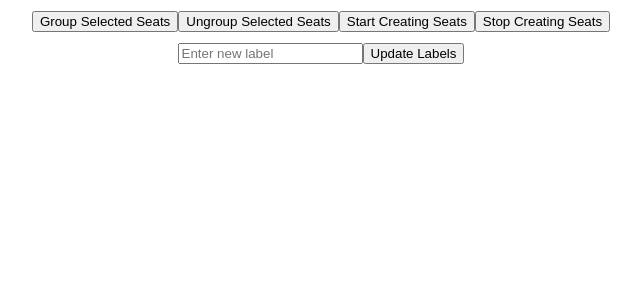
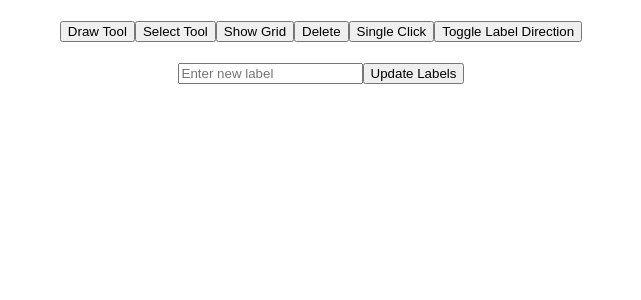
Before and after one commit to gihanmadhuwantha98/konva-seat-plan, a React (Create React App) app: page / in a window 1280 px wide. Shown: the top 300 px of the page, without its empty margins (319-960 px from the left). Built offline with nearby package versions, Linux system fonts and the light colour scheme.

Commit message:
Modifications

```diff
--- a/src/components/SeatPlan.jsx
+++ b/src/components/SeatPlan.jsx
@@ -13,8 +13,10 @@ import WheelchairIcon from "../assets/icons/wheeleChair_red_1.svg"; // Import yo
 const SeatPlan = () => {
   const [seats, setSeats] = useState([]);
   const [selectedSeatIds, setSelectedSeatIds] = useState([]);
-  const [seatCount, setSeatCount] = useState(0);
   const [isSelecting, setIsSelecting] = useState(false);
+  const [isCreatingSeats, setIsCreatingSeats] = useState(false);
+  const [isSingleSelect, setisSingleSelect] = useState(false);
+  const [gridVisible, setGridVisible] = useState(false);
   const [selectionRect, setSelectionRect] = useState({
     x: 0,
     y: 0,
@@ -24,8 +26,9 @@ const SeatPlan = () => {
   const [seatImage, setSeatImage] = useState(null);
   const [groups, setGroups] = useState([]); // To store created groups
   const [newLabel, setNewLabel] = useState("");
-  const [isCreatingSeats, setIsCreatingSeats] = useState(false); // State to track seat creation mode
   const [startPoint, setStartPoint] = useState(null);
+  const [activeTool, setActiveTool] = useState("select");
+  const [isLabelLeftToRight, setIsLabelLeftToRight] = useState(true);
 
   const transformerRef = useRef(null);
   const stageRef = useRef(null);
@@ -40,123 +43,154 @@ const SeatPlan = () => {
     }
   }, []);
 
+//   useEffect(() => {
+//     const stage = stageRef.current;
+//     const transformer = transformerRef.current;
+
+//     if (selectedSeatIds.length > 0 && transformer && stage) {
+//       // Collect all selected nodes (including seats in the same group)
+//       const selectedNodes = [];
+
+//       selectedSeatIds.forEach((id) => {
+//         const seatNode = stage.findOne(`#${id}`);
+
+//         if (seatNode) {
+//           // Check if the seat belongs to a group
+//           const seat = seats.find((seat) => seat.id === id);
+//           if (seat && seat.groupId) {
+//             // Find all seats in the same group
+//             const groupSeats = seats.filter((s) => s.groupId === seat.groupId);
+
+//             // Add all seats in the group to the selected nodes
+//             groupSeats.forEach((groupSeat) => {
+//               const groupSeatNode = stage.findOne(`#${groupSeat.id}`);
+//               if (groupSeatNode) {
+//                 selectedNodes.push(groupSeatNode);
+//               }
+//             });
+//           } else {
+//             // Add individual seat node if it doesn't belong to a group
+//             selectedNodes.push(seatNode);
+//           }
+//         }
+//       });
+//       console.log(selectedNodes)
+//       if (selectedNodes.length > 1) {
+//         // Set the transformer to the selected nodes
+//         transformer.nodes(selectedNodes);
+//         transformer.getLayer().batchDraw();
+//       }if (selectedNodes.length > 0) {
+//         // Set the transformer to the selected nodes
+//         transformer.nodes(selectedNodes);
+//        // transformer.getLayer().batchDraw();
+//       } else {
+//        // transformer.detach();
+//        // transformer.getLayer().batchDraw();
+//       }
+//     }
+//      else {
+// //transformer.detach();
+//      // transformer.getLayer().batchDraw();
+//     }
+//   }, [selectedSeatIds, seats]);
+
+  useEffect(() => {
+    const stage = stageRef.current;
+    const transformer = transformerRef.current;
+
+    if (selectedSeatIds.length > 0 && transformer && stage) {
+      const selectedNodes = selectedSeatIds.map((id) =>
+        stage.findOne(`#${id}`)
+      );
+      transformer.nodes(selectedNodes);
+      transformer.getLayer().batchDraw();
+    } else {
+      transformer.detach();
+      transformer.getLayer().batchDraw();
+    }
+  }, [selectedSeatIds]);
 
   // Function to dynamically create seats based on user input
-  const createSeats = () => {
-    const newSeats = [];
-    const seatWidth = 50;
-    const seatHeight = 50;
-    const gap = 20;
 
-    for (let i = 0; i < seatCount; i++) {
-      const seatId = i + 1;
-      newSeats.push({
-        id: `seat${i + 1}`,
-        x: 50 + (seatWidth + gap) * i,
-        y: 50,
-        width: seatWidth,
-        height: seatHeight,
-        image: seatImage,
-        seatType: "Standard",
-        groupId: null, // Initially, seats are not grouped
-        label: seatId,
-      });
-    }
-    setSeats((prevSeats) => [...prevSeats, ...newSeats]);
-  };
+  // const createSeats = () => {
+  //   const newSeats = [];
+  //   const seatWidth = 50;
+  //   const seatHeight = 50;
+  //   const gap = 20;
 
-  const handleGroupDragMove = (groupId) => {
-    const group = groups.find((g) => g.id === groupId);
+  //   for (let i = 0; i < seatCount; i++) {
+  //     const seatId = i + 1;
+  //     newSeats.push({
+  //       id: `seat${i + 1}`,
+  //       x: 50 + (seatWidth + gap) * i,
+  //       y: 50,
+  //       width: seatWidth,
+  //       height: seatHeight,
+  //       image: seatImage,
+  //       seatType: "Standard",
+  //       groupId: null, // Initially, seats are not grouped
+  //       label: seatId,
+  //     });
+  //   }
+  //   setSeats((prevSeats) => [...prevSeats, ...newSeats]);
+  // };
 
-    if (group) {
-      const groupNode = stageRef.current.findOne();
-      console.log(stageRef.current)
-      console.log(groupNode)
-      // Assuming you have a ref to the stage
-      if(groupNode){
-        const { x: groupX, y: groupY } = groupNode.getPosition();
-        const updatedSeats = seats.map((seat) => {
-          if (seat.groupId === groupId) {
-            const relativeX = seat.x - groupNode.oldX;
-            const relativeY = seat.y - groupNode.oldY;
-            return {
-              ...seat,
-              x: groupX + relativeX,
-              y: groupY + relativeY,
-            };
-          }
-          return seat;
-        });
+  // const groupSelectedSeats = () => {
+  //   if (selectedSeatIds.length > 0) {
+  //     const newGroupId = `group${groups.length + 1}`;
+  //     const group = {
+  //       id: newGroupId,
+  //       seatIds: [...selectedSeatIds],
+  //     };
 
-        setSeats(updatedSeats);
+  //     // Update seats with the new group ID
+  //     const updatedSeats = seats.map((seat) => {
+  //       if (selectedSeatIds.includes(seat.id)) {
+  //         return { ...seat, groupId: newGroupId };
+  //       }
+  //       return seat;
+  //     });
 
-        // Store the group's new position as oldX and oldY for reference
-        groupNode.oldX = groupX;
-        groupNode.oldY = groupY;
-      }
+  //     // Check if the seats being grouped already belong to an existing group
+  //     const existingGroups = groups.filter(
+  //       (g) => !g.seatIds.every((seatId) => selectedSeatIds.includes(seatId))
+  //     );
 
+  //     // Set groups to include the new group, without duplicating existing groups
+  //     setGroups([...existingGroups, group]);
 
-
-    }
-  };
-  // Function to group selected seats
-  const groupSelectedSeats = () => {
-    if (selectedSeatIds.length > 0) {
-      // Create a new group only if there are seats to group
-      const newGroupId = `group${groups.length + 1}`;
-      const group = {
-        id: newGroupId,
-        seatIds: [...selectedSeatIds],
-      };
-
-      // Update seats with the new group ID
-      const updatedSeats = seats.map((seat) => {
-        if (selectedSeatIds.includes(seat.id)) {
-          return { ...seat, groupId: newGroupId };
-        }
-        return seat;
-      });
-
-      // Check if the seats being grouped already belong to an existing group
-      const existingGroups = groups.filter(
-        (g) => !g.seatIds.every((seatId) => selectedSeatIds.includes(seatId))
-      );
-
-      // Set groups to include the new group, without duplicating existing groups
-      setGroups([...existingGroups, group]);
-
-      // Update seats state
-      setSeats(updatedSeats);
-      setSelectedSeatIds([]); // Clear selection after grouping
-    }
-  };
+  //     // Update seats state
+  //     setSeats(updatedSeats);
+  //     setSelectedSeatIds([]); // Clear selection after grouping
+  //   }
+  // };
 
   // Function to ungroup selected seats
-const ungroupSelectedSeats = () => {
-  if (selectedSeatIds.length > 0) {
-    const updatedSeats = [...seats]; // Create a copy of the seats array to avoid direct state mutation
+  // const ungroupSelectedSeats = () => {
+  //   if (selectedSeatIds.length > 0) {
+  //     const updatedSeats = [...seats]; // Create a copy of the seats array to avoid direct state mutation
 
-    // Loop through each seat and remove the groupId for selected seats
-    updatedSeats.forEach((seat) => {
-      if (selectedSeatIds.includes(seat.id)) {
-        seat.groupId = null; // Remove the groupId
-      }
-    });
+  //     // Loop through each seat and remove the groupId for selected seats
+  //     updatedSeats.forEach((seat) => {
+  //       if (selectedSeatIds.includes(seat.id)) {
+  //         seat.groupId = null; // Remove the groupId
 
-    // Update the seats state with the modified array
-    setSeats(updatedSeats);
+  //       }
+  //     });
 
-    // Remove groups that no longer have any seats
-    const updatedGroups = groups.filter(
-      (group) =>
-        !group.seatIds.every((seatId) => selectedSeatIds.includes(seatId))
-    );
+  //     // Update the seats state with the modified array
+  //     setSeats(updatedSeats);
 
-    setGroups(updatedGroups);
-    setSelectedSeatIds([]); // Clear selection after ungrouping
-  }
-};
+  //     // Remove groups that no longer have any seats
+  //     const updatedGroups = groups.filter(
+  //       (group) =>
+  //         !group.seatIds.every((seatId) => selectedSeatIds.includes(seatId))
+  //     );
 
+  //     setGroups(updatedGroups);
+  //     setSelectedSeatIds([]); // Clear selection after ungrouping
+  //   }
+  // };
 
   const updateSeatLabels = () => {
     const updatedSeats = seats.map((seat) =>
@@ -167,28 +201,54 @@ const ungroupSelectedSeats = () => {
     setNewLabel(""); // Clear the input field after updating
   };
 
+  const handleToggleLabelDirection = () => {
+    if (selectedSeatIds.length === 0) return;
+
+    const firstSeat = seats.find(seat => selectedSeatIds.includes(seat.id));
+    if (!firstSeat || !firstSeat.groupId) return;
+
+    const groupSeats = seats.filter(seat => seat.groupId === firstSeat.groupId);
+
+    const updatedSeats = groupSeats.map((seat, index) => {
+      const newLabel = isLabelLeftToRight ? `${index + 1}` : `${groupSeats.length - index}`;
+      return { ...seat, label: newLabel };
+    });
+
+    setSeats(prevSeats =>
+      prevSeats.map(seat =>
+        seat.groupId === firstSeat.groupId
+          ? updatedSeats.find(updatedSeat => updatedSeat.id === seat.id)
+          : seat
+      )
+    );
+
+    setIsLabelLeftToRight(!isLabelLeftToRight)
+  };
+
+  // const deleteSeat = () => {
+  //   if (selectedSeatIds !== null) {
+  //     setSeats((prevSeats) => prevSeats.filter((seat) => seat.id !== selectedSeatIds));
+  //     setSelectedSeatIds(null); // Clear selection after deletion
+  //   }
+  // };
+
   // Function to start selection
   const handleMouseDown = (e) => {
     if (e.target !== stageRef.current) return;
 
     const { x, y } = stageRef.current.getPointerPosition();
 
-    if (isCreatingSeats) {
+    if (activeTool === "draw") {
       // Start creating seats: initialize start point for dragging
       setStartPoint({ x, y });
-      setIsSelecting(true); // This will trigger seat creation on drag
-    } else {
+      setIsSelecting(true);
+      setIsCreatingSeats(true); // This will trigger seat creation on drag
+    } else if (activeTool === "select") {
       // Start selection process
       setSelectionRect({ x, y, width: 0, height: 0 });
       setIsSelecting(true);
       setStartPoint({ x, y });
     }
-    const seatNode = e.target;
-
-  // if (seatNode && seatNode.attrs.isSeat) {
-  //   // Disable dragging for the seat
-  //   seatNode.draggable(false);
-  // }
   };
 
   const handleMouseMove = (e) => {
@@ -197,7 +257,7 @@ const ungroupSelectedSeats = () => {
     const { x, y } = stageRef.current.getPointerPosition();
     const { x: startX, y: startY } = startPoint;
 
-    if (isCreatingSeats) {
+    if (activeTool === "draw") {
       const seatWidth = 50;
       const gap = 20;
 
@@ -216,8 +276,10 @@ const ungroupSelectedSeats = () => {
       const numSeats = Math.floor(distance / (seatWidth + gap));
 
       for (let i = 0; i <= numSeats; i++) {
-        const seatX = startX + (i * (seatWidth + gap)) * Math.cos(angle);
-        const seatY = startY + (i * (seatWidth + gap)) * Math.sin(angle);
+        const seatX = startX + i * (seatWidth + gap) * Math.cos(angle);
+        const seatY = startY + i * (seatWidth + gap) * Math.sin(angle);
+
+       // const label = isLabelLeftToRight ? `${i + 1}` : `${numSeats - i + 1}`;
 
         newSeats.push({
           id: `tempSeat-${Date.now()}-${i}`,
@@ -228,14 +290,15 @@ const ungroupSelectedSeats = () => {
           image: seatImage,
           seatType: "Standard",
           groupId: null,
-          label: `${i + 1}`,
+          label:i+1,
+          // label:label,
           isTemporary: true,
-          draggable:false
+          draggable: false,
         });
       }
 
       setSeats((prevSeats) => [...prevSeats, ...newSeats]);
-    } else {
+    } else if (activeTool === "select") {
       // Selection logic: update selection rectangle
       setSelectionRect({
         x: startX,
@@ -246,11 +309,10 @@ const ungroupSelectedSeats = () => {
     }
   };
 
-
   const handleMouseUp = () => {
     if (!isSelecting) return;
 
-    if (isCreatingSeats) {
+    if (activeTool === "draw") {
       // Finalize seat creation by marking temporary seats as permanent
       const newSeats = seats.filter((seat) => seat.isTemporary);
       const updatedSeats = seats.map((seat) =>
@@ -274,7 +336,7 @@ const ungroupSelectedSeats = () => {
 
         setSeats(finalSeats);
         setGroups([...groups, group]);
-      } else {
+      } else if (activeTool === "select") {
         // If only one seat was created, just update the seats without grouping
         setSeats(updatedSeats);
       }
@@ -317,53 +379,33 @@ const ungroupSelectedSeats = () => {
     );
   };
 
-  // Effect to update transformer when the selected seats change
-  useEffect(() => {
+  const deleteSelectedSeats = () => {
     const stage = stageRef.current;
-    const transformer = transformerRef.current;
 
-    if (selectedSeatIds.length > 0 && transformer && stage) {
-      // Collect all selected nodes (including seats in the same group)
-      const selectedNodes = [];
-
+    if (selectedSeatIds.length > 0 && stage) {
+      // Iterate over selectedSeatIds and remove each seat
       selectedSeatIds.forEach((id) => {
         const seatNode = stage.findOne(`#${id}`);
-
         if (seatNode) {
-          // Check if the seat belongs to a group
-          const seat = seats.find(seat => seat.id === id);
-          if (seat && seat.groupId) {
-            // Find all seats in the same group
-            const groupSeats = seats.filter(s => s.groupId === seat.groupId);
-
-            // Add all seats in the group to the selected nodes
-            groupSeats.forEach(groupSeat => {
-              const groupSeatNode = stage.findOne(`#${groupSeat.id}`);
-              if (groupSeatNode) {
-                selectedNodes.push(groupSeatNode);
-              }
-            });
-          } else {
-            // Add individual seat node if it doesn't belong to a group
-            selectedNodes.push(seatNode);
-          }
+          seatNode.destroy(); // Remove the seat node from the canvas
         }
       });
 
-      if (selectedNodes.length > 0) {
-        // Set the transformer to the selected nodes
-        transformer.nodes(selectedNodes);
-        transformer.getLayer().batchDraw();
-      } else {
-        transformer.detach();
-        transformer.getLayer().batchDraw();
-      }
-    } else {
-      transformer.detach();
-      transformer.getLayer().batchDraw();
+      // Remove seats from the state
+      setSeats((prevSeats) =>
+        prevSeats.filter((seat) => !selectedSeatIds.includes(seat.id))
+      );
+
+      // Clear the selection
+      setSelectedSeatIds([]);
+
+      // Redraw the layer
+      stage.batchDraw();
     }
-  }, [selectedSeatIds, seats]); // Add seats as a dependency to update when seats change
+  };
 
+
+  // Effect to update transformer when the selected seats change
 
   const handleStartCreatingSeats = () => {
     setIsCreatingSeats(true);
@@ -373,23 +415,65 @@ const ungroupSelectedSeats = () => {
     setIsCreatingSeats(false);
   };
 
+  const toggleGrid = () => {
+    setGridVisible(!gridVisible);
+  };
+  const toggleSingleSelect = () => {
+    setisSingleSelect(!isSingleSelect);
+  };
+  const createGrid = (stageWidth, stageHeight, gridSize = 20) => {
+    const gridElements = [];
+    for (let i = 0; i < stageWidth / gridSize; i++) {
+      gridElements.push(
+        <Rect
+          key={`v-${i}`}
+          x={i * gridSize}
+          y={0}
+          width={0.5}
+          height={stageHeight}
+          fill="gray"
+        />
+      );
+    }
+
+    for (let i = 0; i < stageHeight / gridSize; i++) {
+      gridElements.push(
+        <Rect
+          key={`h-${i}`}
+          x={0}
+          y={i * gridSize}
+          width={stageWidth}
+          height={1}
+          fill="gray"
+        />
+      );
+    }
+
+    return gridElements;
+  };
+
 
   return (
     <div>
       {/* Input for seat count */}
       <div style={{ padding: "10px", textAlign: "center" }}>
-        {/* <input
-          type="number"
-          value={seatCount}
-          onChange={(e) => setSeatCount(parseInt(e.target.value))}
-          placeholder="Enter number of seats"
-        /> */}
-        {/*  <button onClick={createSeats}>Create Seats</button>*/}
+        <div style={{ padding: "10px", textAlign: "center" }}>
+          <button onClick={() => setActiveTool("draw")}>Draw Tool</button>
+          <button onClick={() => setActiveTool("select")}>Select Tool</button>
+          <button onClick={toggleGrid}>
 
-        <button onClick={groupSelectedSeats}>Group Selected Seats</button>
-        <button onClick={ungroupSelectedSeats}>Ungroup Selected Seats</button>
-        <button onClick={handleStartCreatingSeats}>Start Creating Seats</button>
-        <button onClick={handleStopCreatingSeats}>Stop Creating Seats</button>
+            {gridVisible ? "Hide Grid" : "Show Grid"}
+          </button>
+          <button  onClick={deleteSelectedSeats}>
+          Delete
+        </button>
+        <button  onClick={toggleSingleSelect}>
+          Single Click
+        </button>
+        <button onClick={handleToggleLabelDirection}>
+  Toggle Label Direction
+</button>
+        </div>
         <div style={{ marginTop: "10px" }}>
           <input
             type="text"
@@ -413,8 +497,7 @@ const ungroupSelectedSeats = () => {
         <Layer ref={layerRef}>
           {/* Render groups */}
           {groups.map((group) => (
-            <Group key={group.id} draggable={false}
-            onDragMove={() => handleGroupDragMove(group.id)}>
+            <Group key={group.id} draggable={false}>
               {seats
                 .filter((seat) => group.seatIds.includes(seat.id))
                 .map((seat) => (
@@ -436,7 +519,12 @@ const ungroupSelectedSeats = () => {
                         const seatIdsInSameGroup = seatsInSameGroup.map(
                           (s) => s.id
                         );
-                        setSelectedSeatIds(seatIdsInSameGroup);
+                        if(!isSingleSelect){
+                          setSelectedSeatIds(seatIdsInSameGroup);
+                        } else {
+                          setSelectedSeatIds([seat.id]);
+                        }
+
                         console.log(`Group ID: ${seat.groupId}`); // Log group ID when seat is clicked
                       }}
                     />
@@ -449,6 +537,22 @@ const ungroupSelectedSeats = () => {
                       offsetX={seat.width / 4} // Center the text
                       offsetY={8} // Adjust vertical centering
                       draggable={false}
+                      onClick={() => {
+                        // Find all seats with the same groupId and select them
+                        const seatsInSameGroup = seats.filter(
+                          (s) => s.groupId === seat.groupId
+                        );
+                        const seatIdsInSameGroup = seatsInSameGroup.map(
+                          (s) => s.id
+                        );
+
+                        if(!isSingleSelect){
+                          setSelectedSeatIds(seatIdsInSameGroup);
+                        } else {
+                          setSelectedSeatIds([seat.id]);
+                        }
+                        console.log(`Group ID: ${seat.groupId}`); // Log group ID when seat is clicked
+                      }}
                     />
                   </Group>
                 ))}
@@ -458,7 +562,7 @@ const ungroupSelectedSeats = () => {
           {seats
             .filter((seat) => !seat.groupId)
             .map((seat) => (
-              <Group key={seat.id} id={seat.id} draggable={false}>
+              <Group key={seat.id} id={seat.id} draggable>
                 <Image
                   key={seat.id}
                   id={seat.id}
@@ -497,11 +601,17 @@ const ungroupSelectedSeats = () => {
               fill="rgba(0, 162, 255, 0.3)"
               stroke="blue"
               strokeWidth={1}
+              custum={'wdwd'}
             />
           )}
 
           {/* Transformer for resizing and rotating */}
           <Transformer ref={transformerRef} />
+        </Layer>
+        <Layer>
+          {/* Conditionally render grid */}
+          {gridVisible &&
+            createGrid(window.innerWidth, window.innerHeight - 100)}
         </Layer>
       </Stage>
     </div>
```
